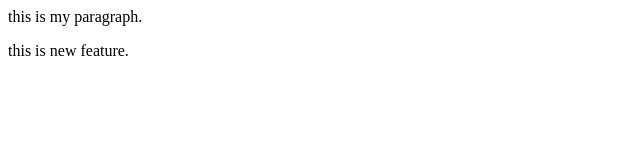
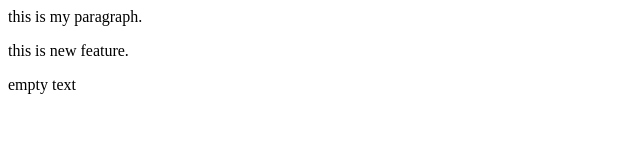
Before and after one commit to ashlesha1121/local-repo, a plain HTML site: page index.html in a window 1280 px wide. Shown: the full height of the page, 0-640 px from the left. Drawn offline with Linux system fonts and the light colour scheme.

Commit message:
empty text

```diff
--- a/index.html
+++ b/index.html
@@ -1,2 +1,3 @@
 <p>this is my paragraph.</p>
 <p>this is new feature.</p>
+<p>empty text</p>
```
